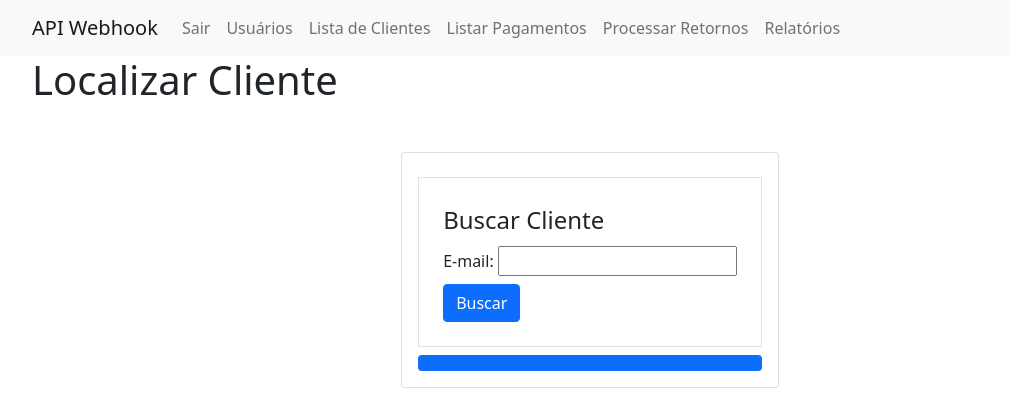
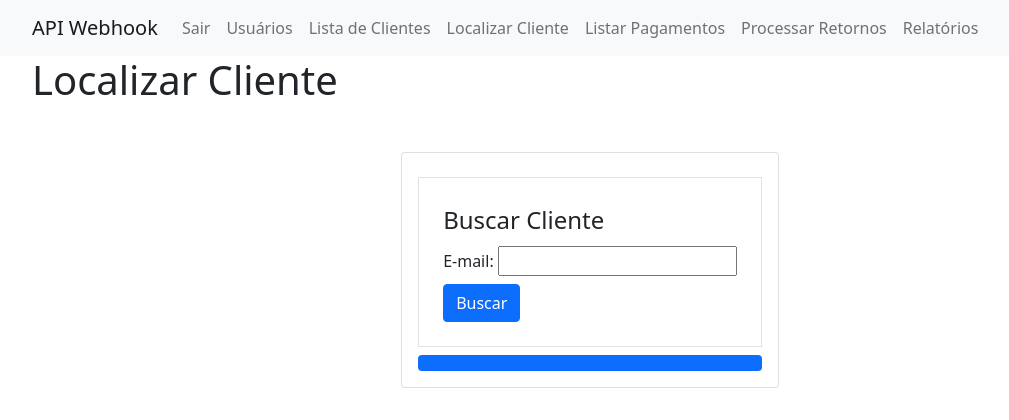
Before and after one commit to alecesar27/pagamentos, a Flask app: page /buscarcliente in a window 1280 px wide. Shown: the top 420 px of the page, without its empty margins (50-1059 px from the left). Run offline with Flask 3, Linux system fonts and the light colour scheme; a user stored in the database is signed in.

Commit message:
Update navbar.html

```diff
--- a/webhook/templates/navbar.html
+++ b/webhook/templates/navbar.html
@@ -14,7 +14,7 @@
             <a class="nav-link" href="{{ url_for('clientes') }}">Lista de Clientes</a>
           </li>
          <li class="nav-item">
-             <!--<a class="nav-link" href="{{ url_for('buscarcliente') }}">Localizar Cliente</a>-->
+             <a class="nav-link" href="{{ url_for('buscarcliente') }}">Localizar Cliente</a>
           </li>
           <li class="nav-item">
             <a class="nav-link" href="{{ url_for('pagamentos') }}">Listar Pagamentos</a>
```
